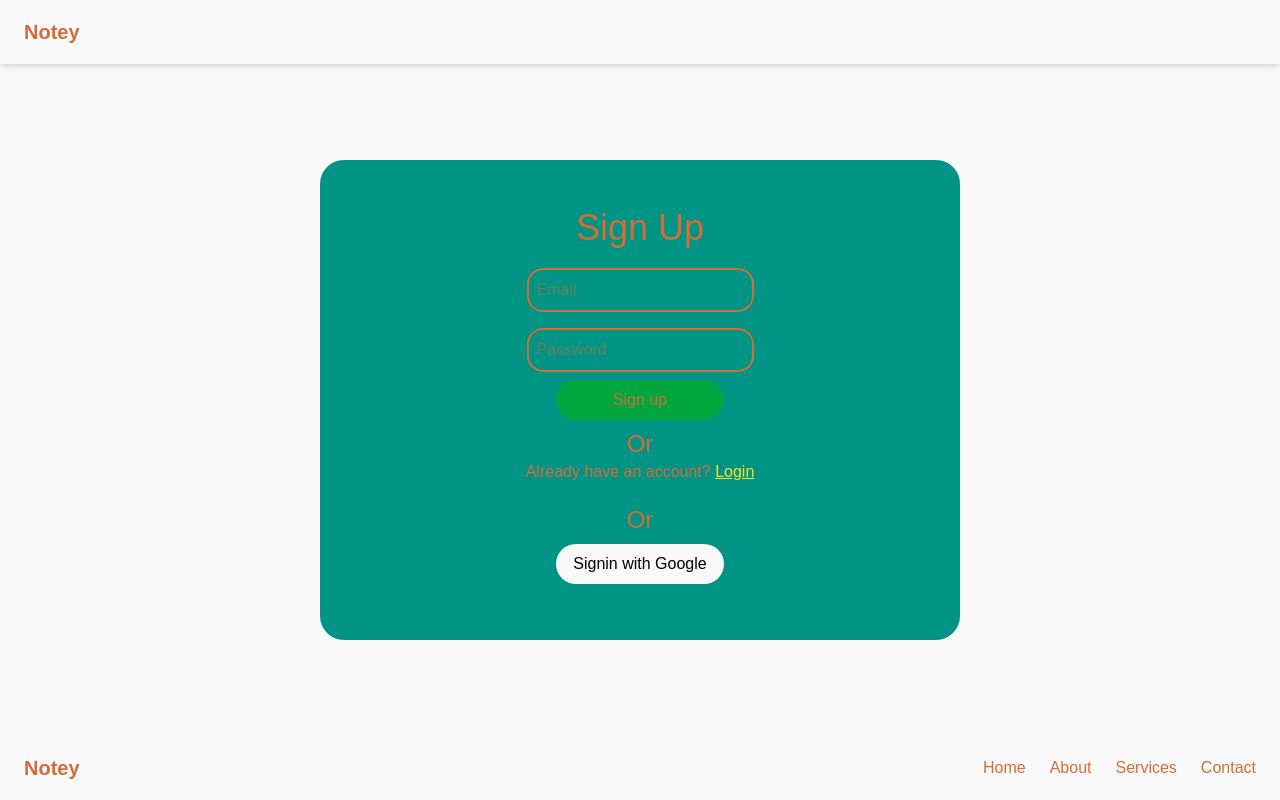
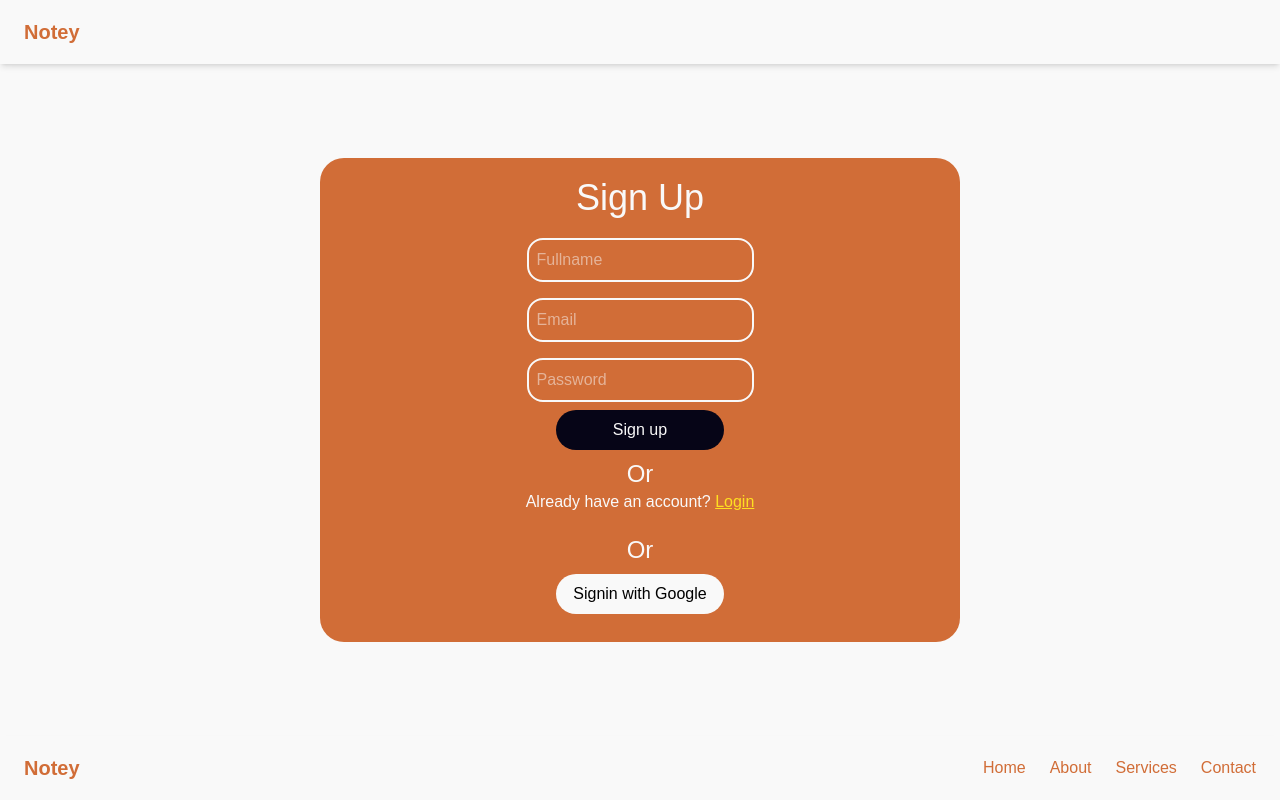
Before and after one commit to zayinhd/notey, a Next.js app: page /auth/signup in a window 1280 px wide. Built offline with nearby package versions, Linux system fonts and the light colour scheme; no server answers.

Commit message:
ui:  fix avatar image and change colors

```diff
--- a/app/components/ui/authform.tsx
+++ b/app/components/ui/authform.tsx
@@ -9,12 +9,22 @@ type AuthFormProps = {
 export default function AuthForm({ onSubmit, type }: AuthFormProps) {
     return (
         <>
-            <div className="w-[50%] h-[60%] rounded-3xl bg-tertiary flex flex-col justify-center items-center">
+            <div className="w-[50%] h-auto rounded-3xl bg-primary text-white flex flex-col justify-center items-center">
                 <div className="my-5 text-center text-4xl">
                     <h1>{type === "login" ? "Login" : "Sign Up"}</h1>
                 </div>
                 <form method="post">
                     <div className=" flex flex-col justify-center items-center">
+                        {type === "signup" && (
+                            <input
+                                id="fullname"
+                                name="name"
+                                type="text"
+                                className="mb-4 p-2 border-2 rounded-2xl "
+                                placeholder="Fullname"
+                                required
+                            />
+                        )}
                         <input
                             id="email"
                             name="email"
@@ -34,7 +44,7 @@ export default function AuthForm({ onSubmit, type }: AuthFormProps) {
                         />
                         <button
                             formAction={onSubmit}
-                            className="w-42 m-2 p-2 bg-green-600 rounded-4xl"
+                            className="w-42 m-2 p-2 bg-secondary rounded-4xl hover:bg-white hover:text-primary"
                         >
                             {type === "login" ? "Log in" : "Sign up"}
                         </button>
--- a/app/components/ui/googleauthbutton.tsx
+++ b/app/components/ui/googleauthbutton.tsx
@@ -5,7 +5,7 @@ export default function GoogleAuthButton() {
         <div className="mb-5 text-center">
             <button
                 onClick={signInWithGoogle}
-                className="w-42 m-2 p-2 bg-white text-black rounded-4xl"
+                className="w-42 m-2 p-2 bg-white text-black rounded-4xl hover:bg-secondary hover:text-white"
             >
                 Signin with Google
             </button>
--- a/app/components/ui/navigation/navbarClient.tsx
+++ b/app/components/ui/navigation/navbarClient.tsx
@@ -3,9 +3,25 @@
 import { useState } from "react";
 import Image from "next/image";
 import Sidebar from "./sidebar";
+import Link from "next/link";
+import type { User } from "@supabase/supabase-js";
 
-export default function NavbarClient({ user }: { user: any }) {
+export default function NavbarClient({ user }: { user: User | null }) {
     const [open, setOpen] = useState(false);
+
+    const fullName =
+        user?.user_metadata?.full_name ||
+        user?.user_metadata?.name ||
+        user?.email ||
+        "";
+
+    const initials = fullName
+        ? fullName
+              .split(" ")
+              .map((n: string) => n.charAt(0))
+              .join(".")
+              .toUpperCase()
+        : "?";
 
     return (
         <>
@@ -13,26 +29,29 @@ export default function NavbarClient({ user }: { user: any }) {
                 <h1 className="text-xl font-bold">Notey</h1>
 
                 <div>
-                    {user?.user_metadata?.avatar_url ? (
+                    {user ? (
                         <button
                             onClick={() => setOpen(!open)}
-                            className=" p-2 rounded-full hover:bg-secondary"
+                            className="p-2 rounded-full hover:bg-secondary"
                         >
+                            {user.user_metadata?.avatar_url ? (
                                 <Image
                                     src={user.user_metadata.avatar_url}
                                     alt="User profile"
                                     width={32}
                                     height={32}
-                                className="rounded-full "
+                                    className="rounded-full"
                                 />
+                            ) : (
+                                <div className="w-8 h-8 flex items-center justify-center rounded-full bg-primary text-sm text-white font-semibold">
+                                    {initials}
+                                </div>
+                            )}
                         </button>
                     ) : (
-                        <button
-                            onClick={() => setOpen(true)}
-                            className="md:hidden p-2 rounded-lg hover:bg-gray-100"
-                        >
-                            Login
-                        </button>
+                        <div className="md:hidden p-2 rounded-lg hover:bg-primary hover:text-white">
+                            <Link href="/auth/login">Login</Link>
+                        </div>
                     )}
                 </div>
             </nav>
--- a/app/components/ui/navigation/sidebar.tsx
+++ b/app/components/ui/navigation/sidebar.tsx
@@ -1,5 +1,6 @@
 "use client";
 
+import { logout } from "@/app/auth/actions";
 import { motion, AnimatePresence } from "framer-motion";
 import { X } from "lucide-react";
 import Link from "next/link";
@@ -19,11 +20,12 @@ export default function Sidebar({ open, setOpen }: SidebarProps) {
                     animate={{ x: 0 }}
                     exit={{ x: "100%" }}
                     transition={{ duration: 0.3, ease: "easeInOut" }}
-                    className={`w-32 mr-1 fixed top-16  h-80 rounded bg-white shadow-lg z-50 p-2`}
+                    className={`w-32 mx-1 fixed top-18 right-1 h-80 rounded bg-white shadow-lg z-50 p-2`}
                 >
                     <div className="mt-6 flex  flex-col ">
                         <div className="flex flex-row-reverse ">
                             <button
+                                aria-label="Close sidebar"
                                 onClick={() => setOpen(!open)}
                                 className="p-2 rounded hover:bg-secondary hover:text-white"
                             >
@@ -41,8 +43,15 @@ export default function Sidebar({ open, setOpen }: SidebarProps) {
                             <li className="w-full p-1  rounded hover:text-white hover:bg-secondary">
                                 <Link href="#">History</Link>
                             </li>
-                            <li className="w-full p-1  rounded hover:text-white hover:bg-secondary">
-                                <Link href="#">Settings</Link>
+                            <li className="w-full p-1  rounded bg-primary text-white hover:text-white hover:bg-secondary">
+                                <button
+                                    onClick={async () => {
+                                        setOpen(false);
+                                        await logout();
+                                    }}
+                                >
+                                    Logout
+                                </button>
                             </li>
                         </ul>
                     </div>
```
Lines whose indentation alone changed are shown as unchanged.
